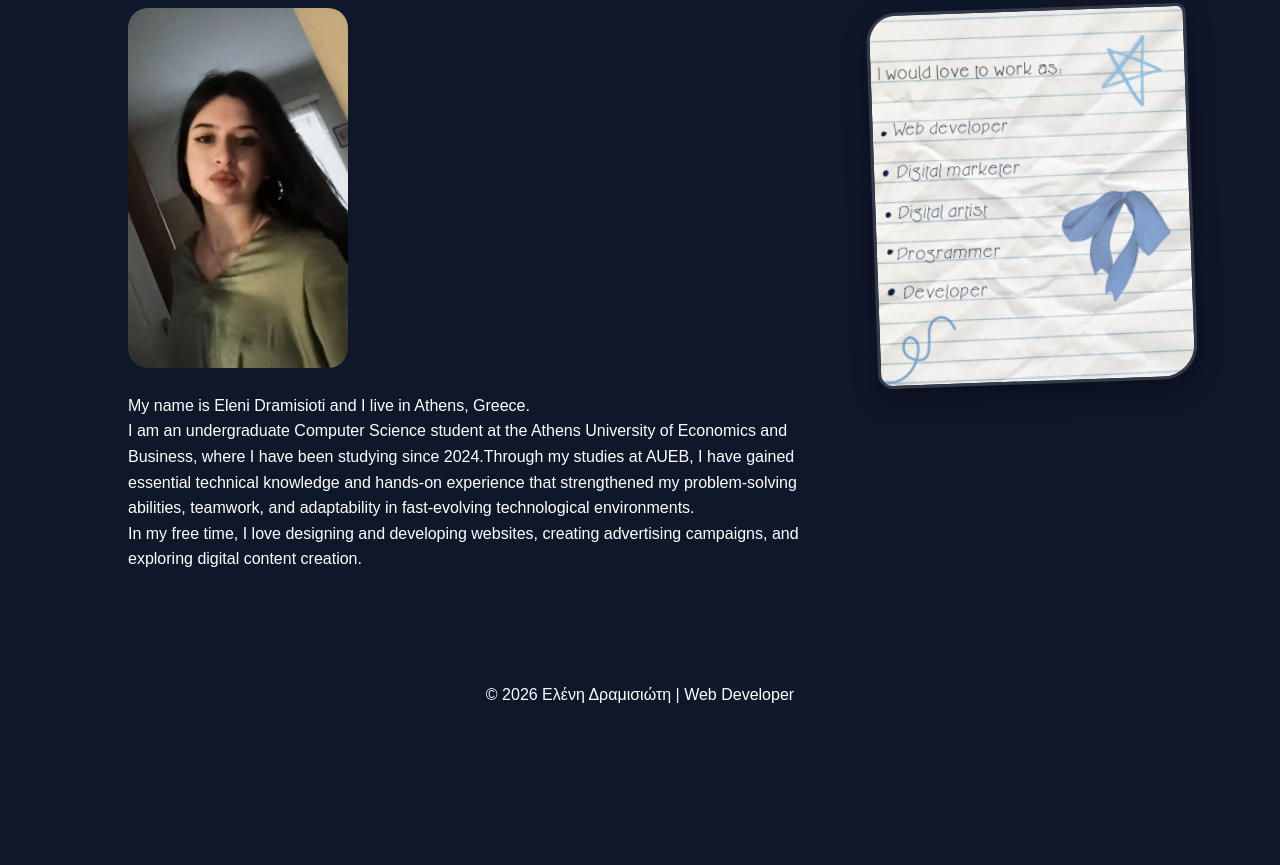
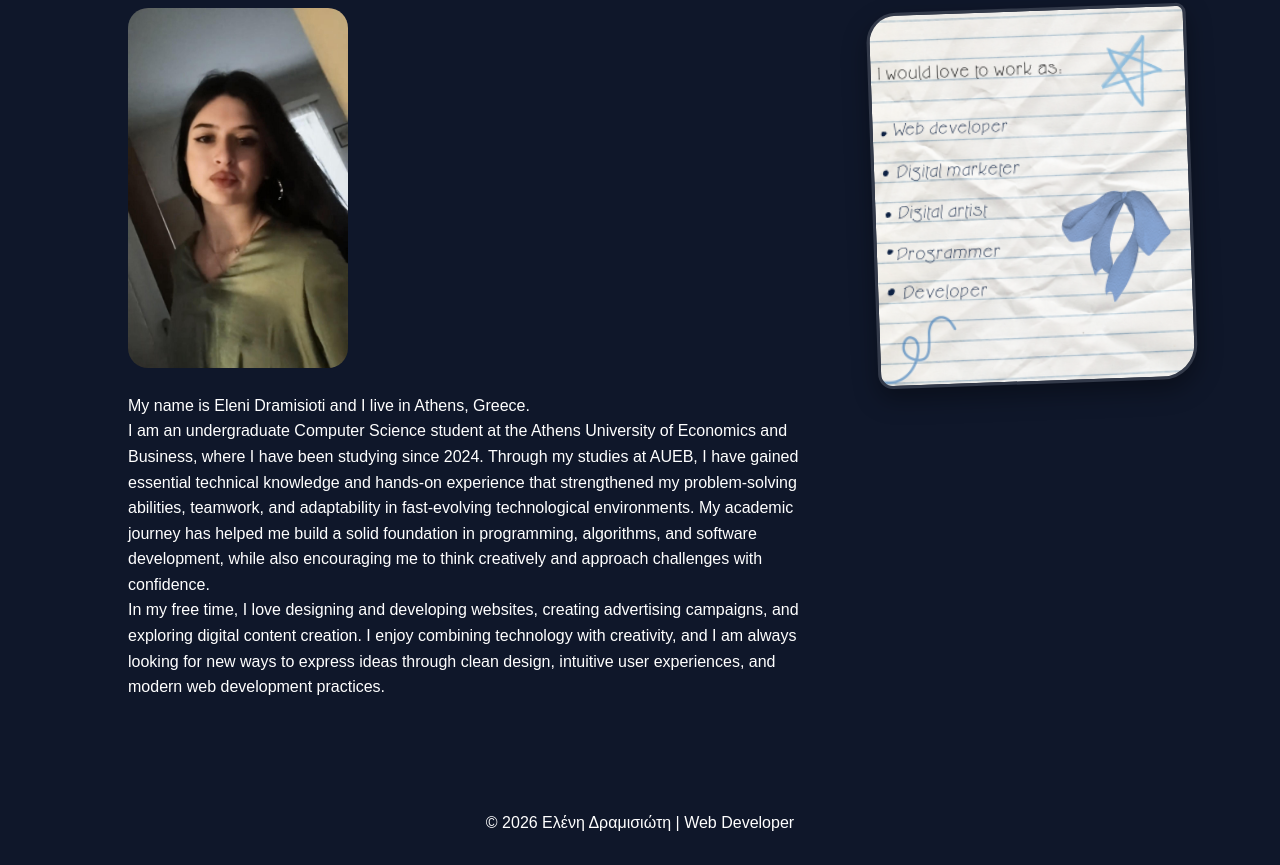
Before and after one commit to elenidramisioti/my-portfolio, a plain HTML site: page index.html in a window 1280 px wide. Shown: the part 1036-1901 px from the top of the page. Before the commit the page ends 1773 px from the top, so only its background shows below. Drawn offline with Linux system fonts and the light colour scheme.

Commit message:
Updated About Me section

```diff
--- a/index.html
+++ b/index.html
@@ -49,14 +49,21 @@
      <p>
   My name is Eleni Dramisioti and I live in Athens, Greece.<br>
   I am an undergraduate Computer Science student at the Athens University
-        of Economics and Business, where I have been studying since 2024.Through my studies at AUEB, I have gained essential
-        technical knowledge and hands‑on experience that strengthened my problem‑solving abilities, teamwork,
-        and adaptability in fast‑evolving technological environments.
+  of Economics and Business, where I have been studying since 2024.
+  Through my studies at AUEB, I have gained essential technical knowledge
+  and hands‑on experience that strengthened my problem‑solving abilities,
+  teamwork, and adaptability in fast‑evolving technological environments.
+  My academic journey has helped me build a solid foundation in programming,
+  algorithms, and software development, while also encouraging me to think
+  creatively and approach challenges with confidence.
     </p>
 
     <p>
   In my free time, I love designing and developing websites,
   creating advertising campaigns, and exploring digital content creation.
+  I enjoy combining technology with creativity, and I am always looking for
+  new ways to express ideas through clean design, intuitive user experiences,
+  and modern web development practices.
     </p>
 
     </div>
```
Lines whose indentation alone changed are shown as unchanged.
